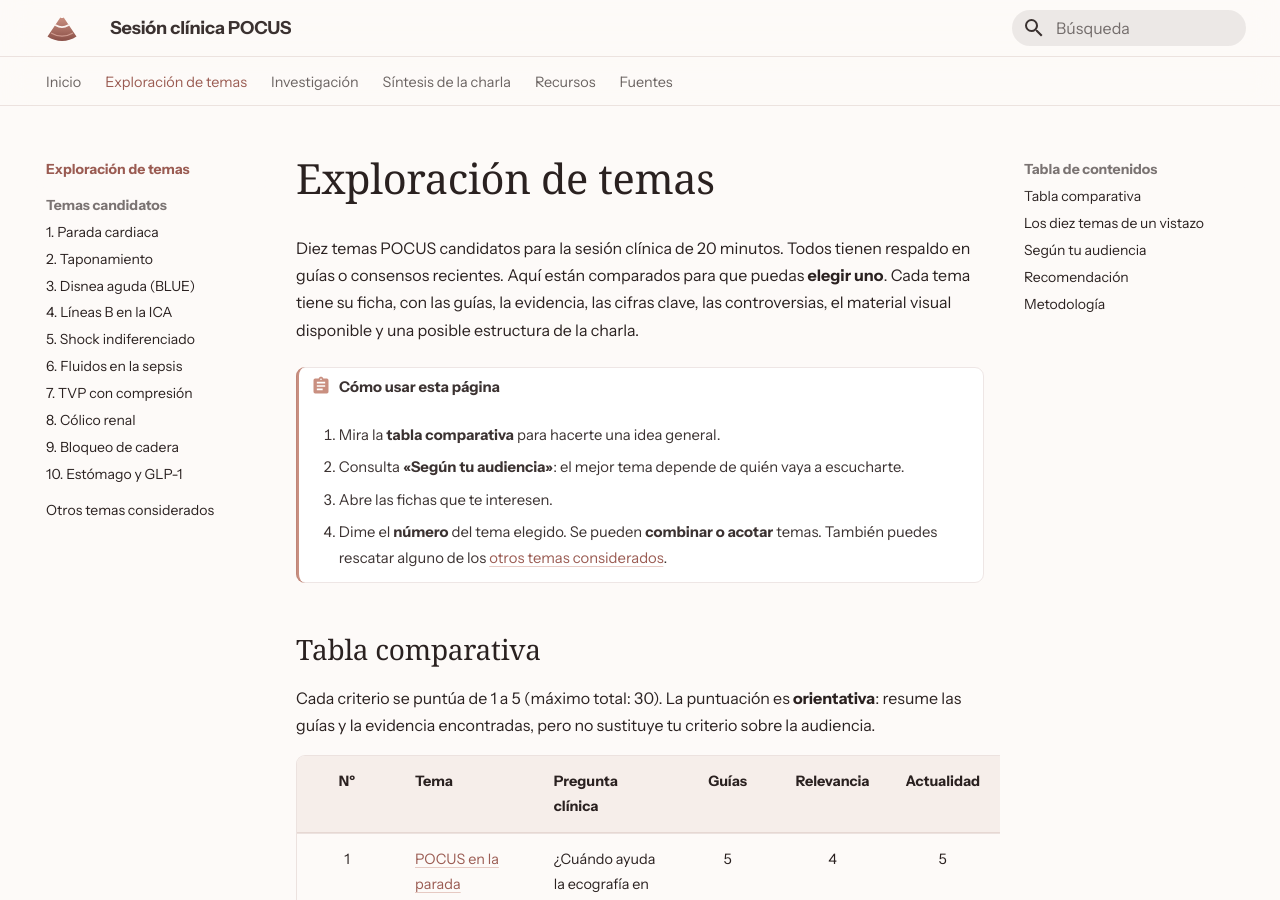
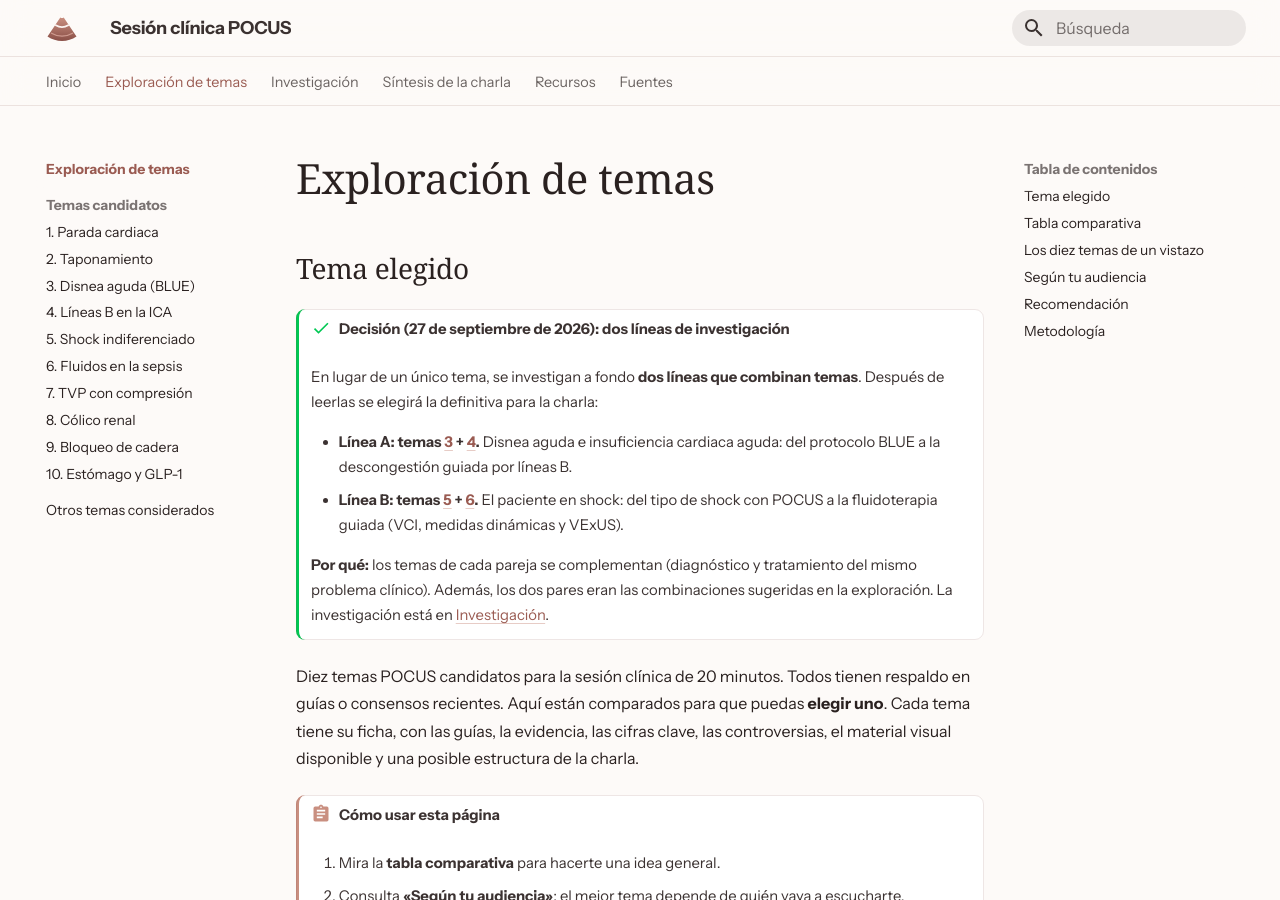
Before and after one commit to yaizadiazdc10-ctrl/sesion-ecografia-clinica, an MkDocs documentation site: the page built from docs/01-exploracion/index.md, in a window 1280 px wide and 900 px high. Built offline with MkDocs 1.6.1 and Material for MkDocs 9.7.7, drawn with Linux system fonts in a browser that asks for light colours; some web fonts are replaced.

Commit message:
feat: actualizar estado del proyecto y definir líneas de investigación

```diff
--- a/docs/01-exploracion/index.md
+++ b/docs/01-exploracion/index.md
@@ -1,4 +1,14 @@
 # Exploración de temas
+
+## Tema elegido
+
+!!! success "Decisión (27 de septiembre de 2026): dos líneas de investigación"
+    En lugar de un único tema, se investigan a fondo **dos líneas que combinan temas**. Después de leerlas se elegirá la definitiva para la charla:
+
+    - **Línea A: temas [3](temas/03-disnea-blue.md) + [4](temas/04-lineas-b-ica.md).** Disnea aguda e insuficiencia cardiaca aguda: del protocolo BLUE a la descongestión guiada por líneas B.
+    - **Línea B: temas [5](temas/05-shock-rush.md) + [6](temas/06-fluidos-sepsis.md).** El paciente en shock: del tipo de shock con POCUS a la fluidoterapia guiada (VCI, medidas dinámicas y VExUS).
+
+    **Por qué:** los temas de cada pareja se complementan (diagnóstico y tratamiento del mismo problema clínico). Además, los dos pares eran las combinaciones sugeridas en la exploración. La investigación está en [Investigación](../02-investigacion/index.md).
 
 Diez temas POCUS candidatos para la sesión clínica de 20 minutos. Todos tienen respaldo en guías o consensos recientes. Aquí están comparados para que puedas **elegir uno**. Cada tema tiene su ficha, con las guías, la evidencia, las cifras clave, las controversias, el material visual disponible y una posible estructura de la charla.
 
```
Also changed, not shown: ESTADO.md (+25 -2 lines).
